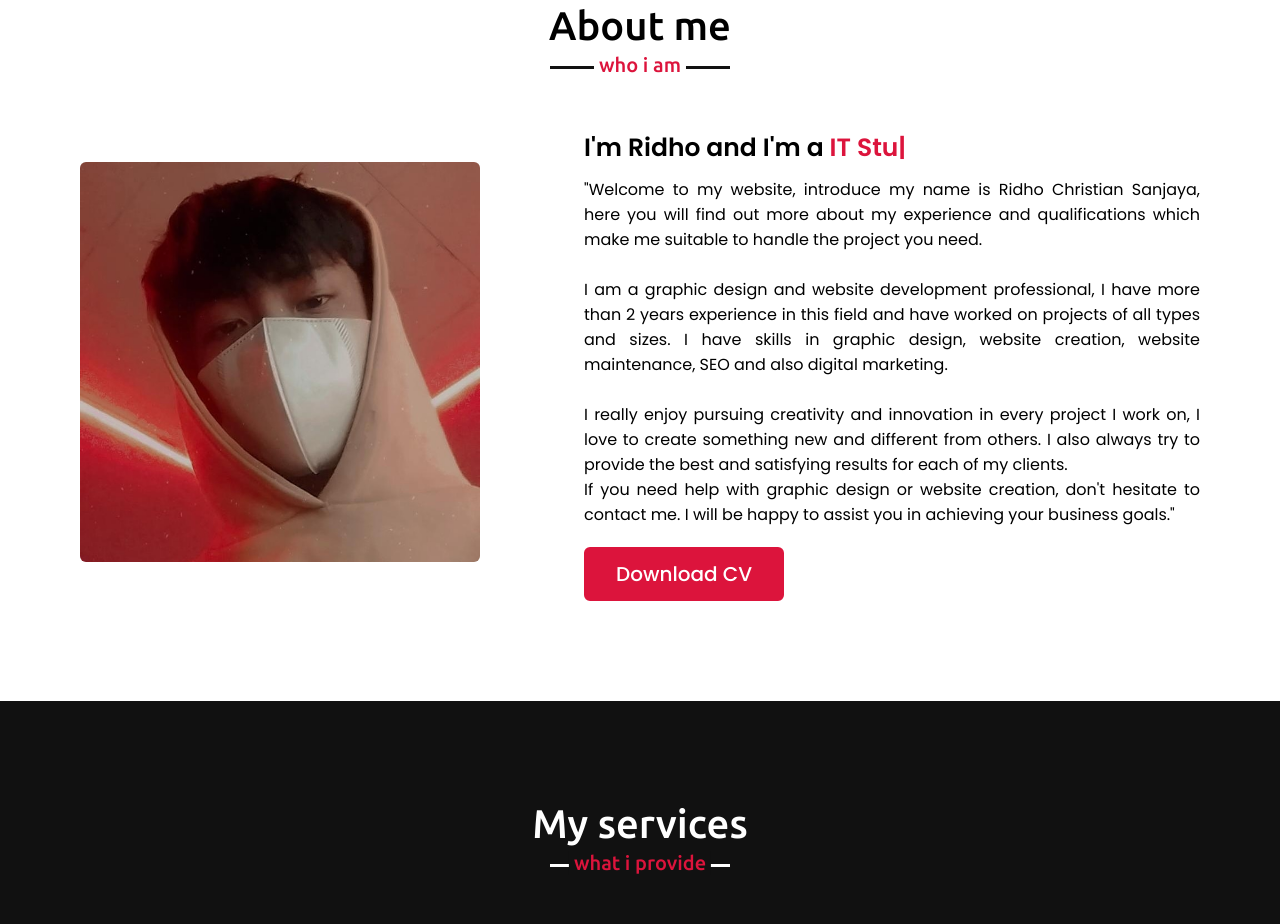
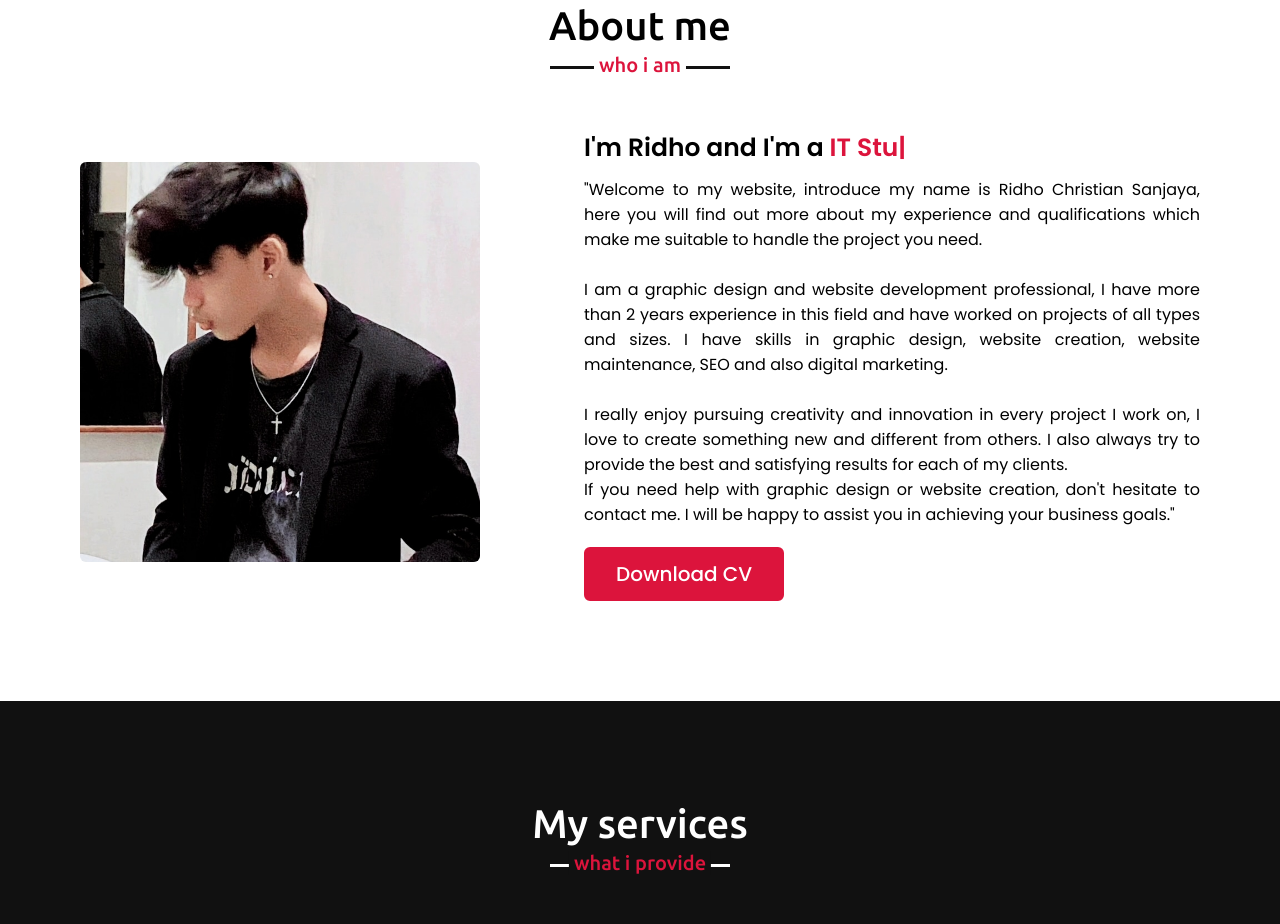
Before and after one commit to DhosaN/dhosan.github.io, a plain HTML site: page index.html in a window 1280 px wide. Shown: the part 897-1821 px from the top of the page. Drawn offline with nearby package versions, Linux system fonts and the light colour scheme.

Commit message:
Update profile pic

```diff
--- a/index.html
+++ b/index.html
@@ -53,7 +53,7 @@
             <h2 class="title">About me</h2>
             <div class="about-content">
                 <div class="column left">
-                    <img src="images/profile2.jpeg" alt="">
+                    <img src="images/profilebaru.jpg" alt="">
                 </div>
                 <div class="column right">
                     <div class="text">I'm Ridho and I'm a <span class="typing-2"></span></div>
```
